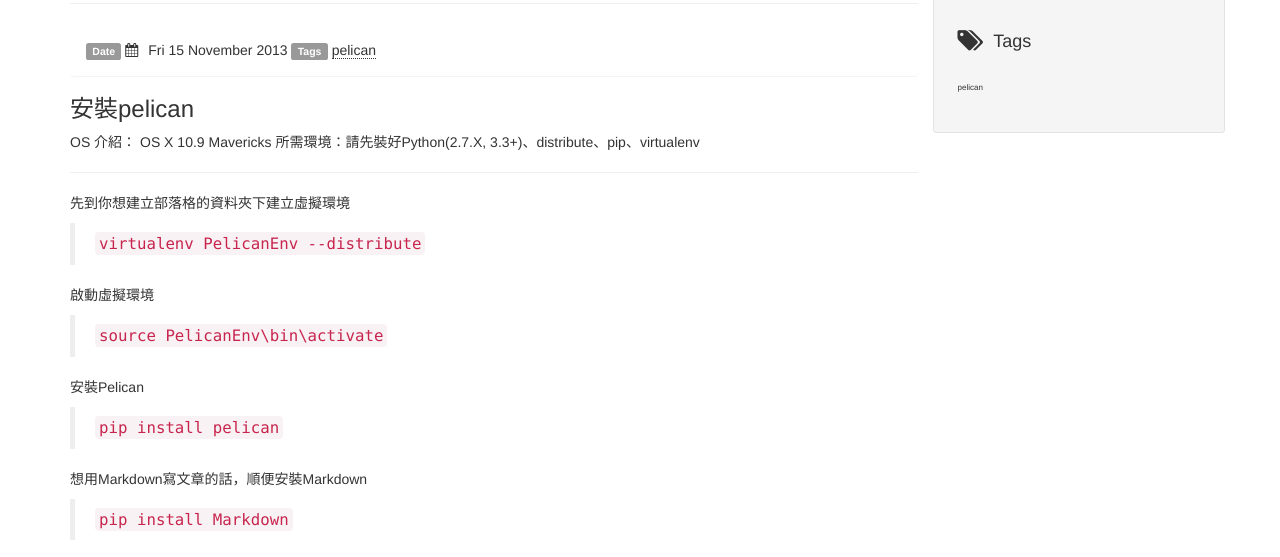
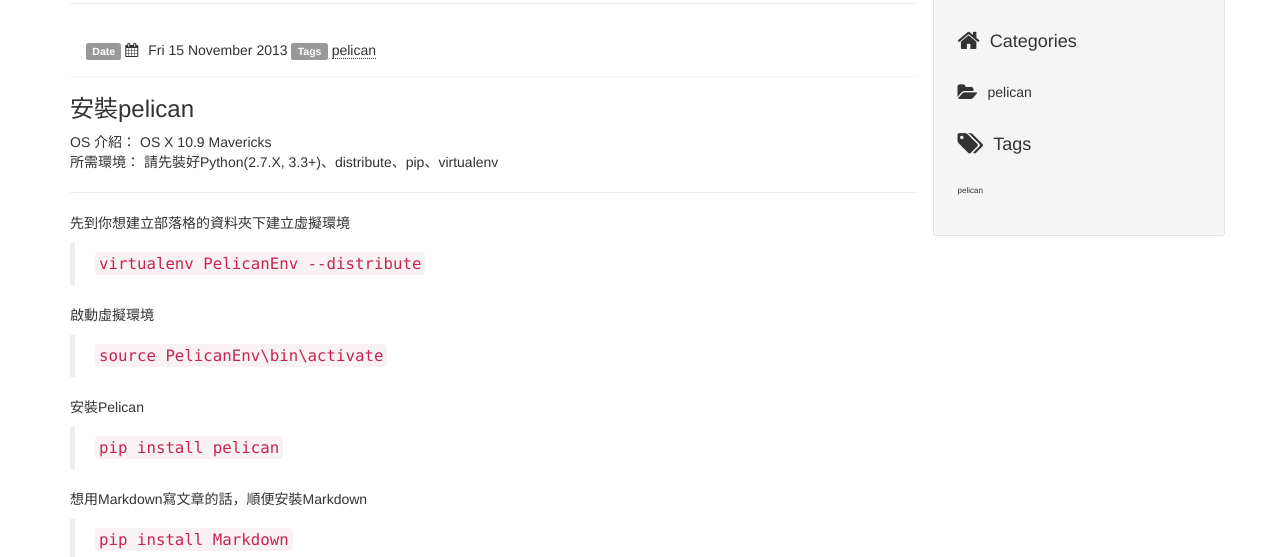
Before and after one commit to RichoHan/RichoHan.github.io, a plain HTML site: page yong-pelican-githubjian-li-ge-ren-bu-luo-ge.html in a window 1280 px wide. Shown: the part 166-723 px from the top of the page. Drawn offline with nearby package versions, Linux system fonts and the light colour scheme.

Commit message:
Edit theme

```diff
--- a/yong-pelican-githubjian-li-ge-ren-bu-luo-ge.html
+++ b/yong-pelican-githubjian-li-ge-ren-bu-luo-ge.html
@@ -82,8 +82,8 @@
 </footer><!-- /.post-info -->                    </div>
                 </div>
                 <h3>安裝pelican</h3>
-<p>OS 介紹： OS X 10.9 Mavericks
-所需環境：請先裝好Python(2.7.X, 3.3+)、distribute、pip、virtualenv</p>
+<p>OS 介紹： OS X 10.9 Mavericks<br />
+所需環境： 請先裝好Python(2.7.X, 3.3+)、distribute、pip、virtualenv  </p>
 <hr />
 <p>先到你想建立部落格的資料夾下建立虛擬環境</p>
 <blockquote>
@@ -175,6 +175,15 @@ P.S.Push上去之後，會過幾分鐘才看到文章更新，這是正常現象
                     </a></li>
 
 
+            <li class="list-group-item"><h4><i class="icon-home icon-large"></i>Categories</h4></li>
+                <li class="list-group-item">
+                    <a href="/category/pelican.html">
+                        <i class="icon-folder-open icon-large"></i>pelican
+                    </a>
+                </li>
+
+            <!--
+ -->
 
             <li class="list-group-item"><a href="/tags.html"><h4><i class="icon-tags icon-large"></i>Tags</h4></a></li>
                 <li class="list-group-item tag-4">
```
Also changed, not shown: archives.html (+9 -0 lines), categories.html (+9 -0 lines), category/pelican.html (+9 -0 lines), index.html (+9 -0 lines), tag/pelican.html (+9 -0 lines), tags.html (+9 -0 lines).
